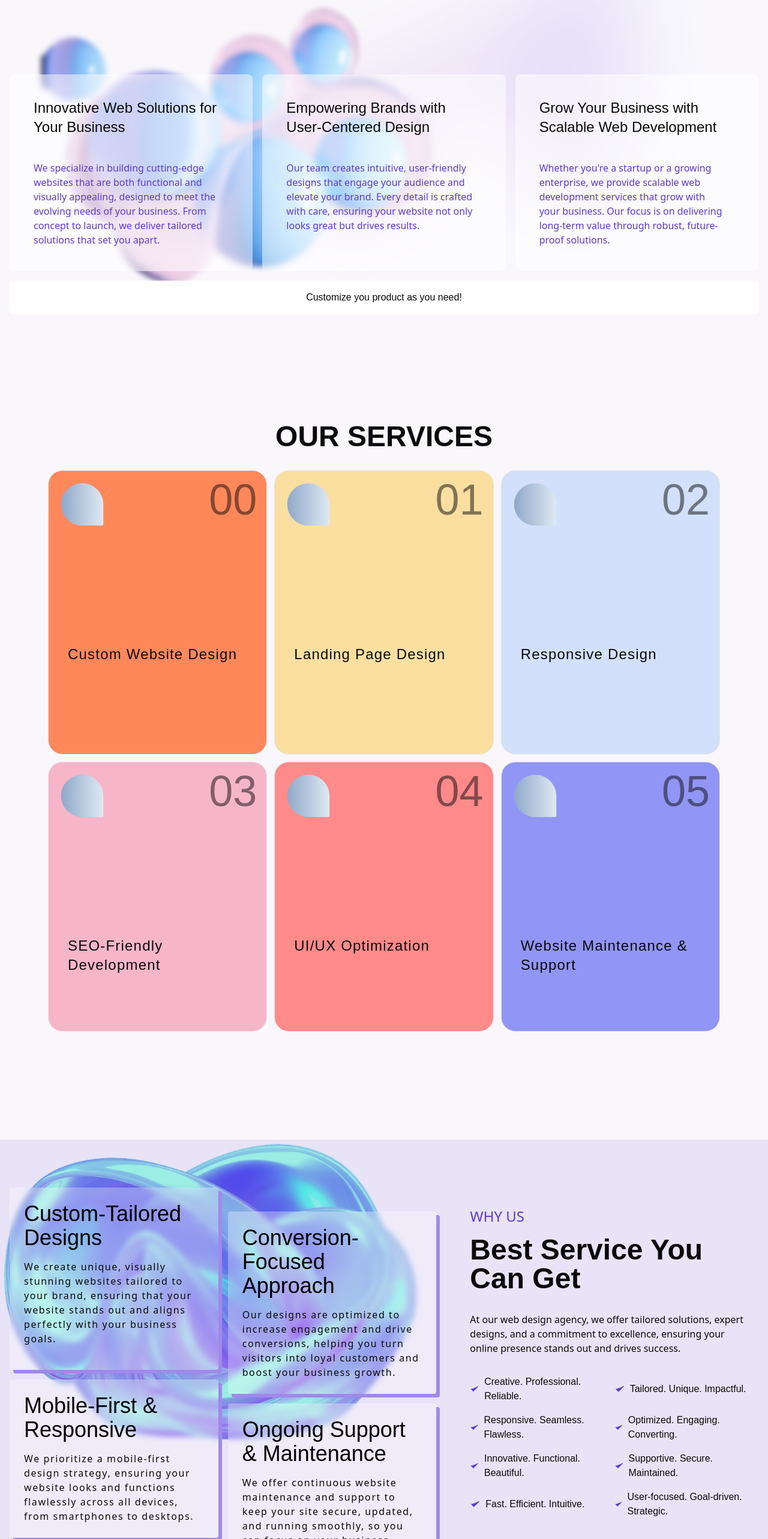
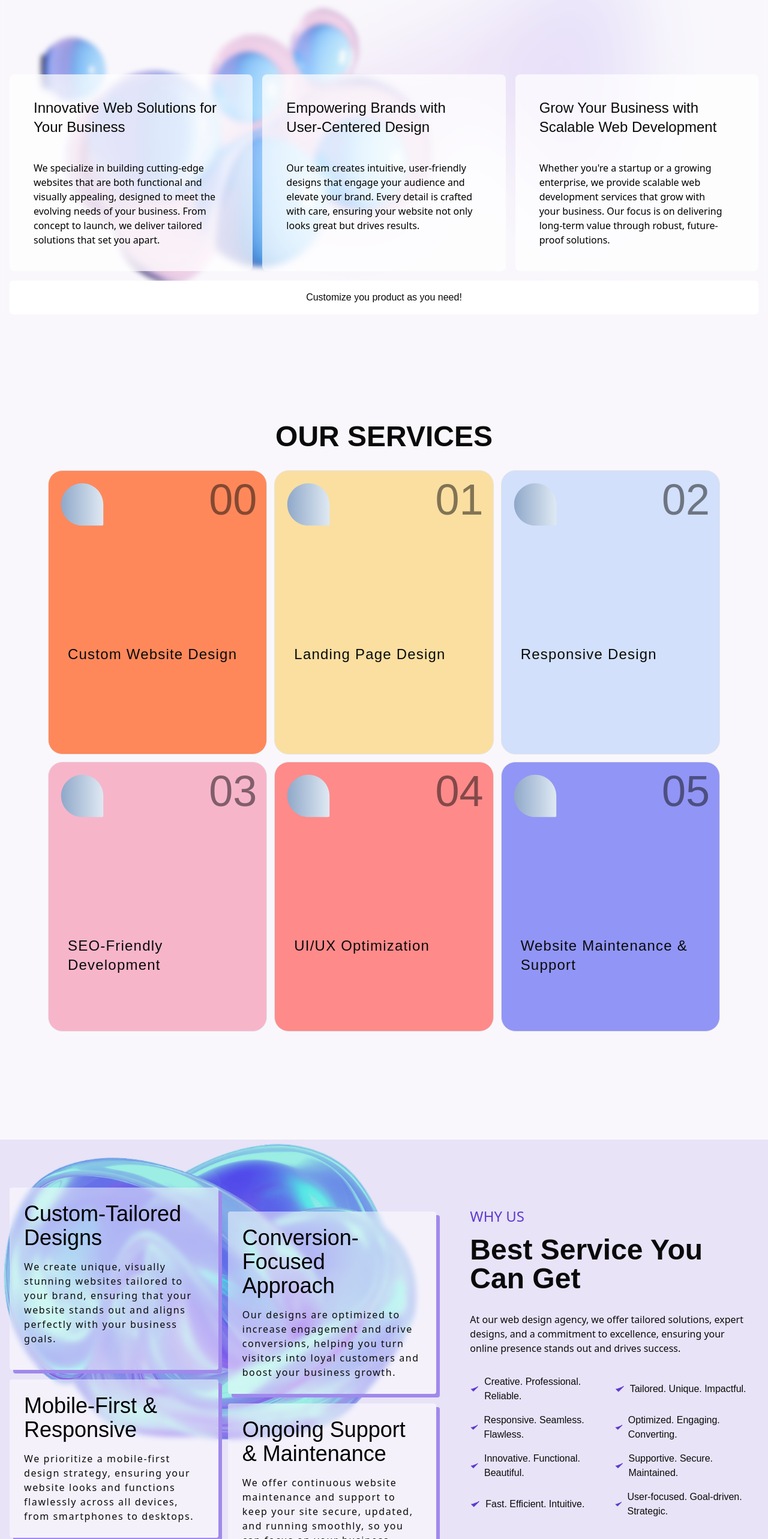
Before and after one commit to FardinOA/web-hawker, a Next.js app: page / in a window 1280 px wide. Shown: the part 840-3406 px from the top of the page at 60% size. Built offline with nearby package versions, Linux system fonts and the light colour scheme; a web font is replaced by a local one.

Commit message:
text fix

```diff
--- a/app/globals.css
+++ b/app/globals.css
@@ -70,3 +70,10 @@
 .brand-shadow {
   box-shadow: 0px -5px 46px -10px #5c38cf;
 }
+
+.text-stroke {
+  -webkit-text-stroke: 1.8px #273d7f;
+  color: #fff6f1;
+  text-shadow: 1px 1px 0 #273d7f, -1px -1px 0 #273d7f, 1px -1px 0 #273d7f,
+    -1px 1px 0 #273d7f, 1px 1px 0 #273d7f;
+}
--- a/components/Home/About.tsx
+++ b/components/Home/About.tsx
@@ -44,13 +44,13 @@ const About = () => {
           {data?.map((ele, ind) => (
             <div
               key={`about-${ind}`}
-              className="rounded-lg bg-white/50 backdrop-blur-sm p-4 space-y-4 lg:space-y-6 lg:p-10 grid grid-rows-subgrid row-start-1 row-end-3 "
+              className="rounded-lg bg-white/70 backdrop-blur-sm p-4 space-y-4 lg:space-y-6 lg:p-10 grid grid-rows-subgrid row-start-1 row-end-3 "
             >
               <div>
                 <p className="text-xl lg:text-2xl">{ele?.title}</p>
               </div>
               <div>
-                <p className="font-sans text-pretty text-primary ">
+                <p className="font-sans text-pretty text-black ">
                   {" "}
                   {ele.description}
                 </p>{" "}
--- a/components/Home/WhyUs.tsx
+++ b/components/Home/WhyUs.tsx
@@ -51,14 +51,14 @@ const WhyUs = () => {
             {whyChooseUs.map((item, index) => (
               <div
                 className={cn(
-                  "  bg-white/30 rounded-sm backdrop-blur-sm p-4 lg:p-6 shadow-[6px_6px_0px_0px_#a089eb]   ",
+                  "  bg-white/50 rounded-sm backdrop-blur-sm p-4 lg:p-6 shadow-[6px_6px_0px_0px_#a089eb]   ",
                   (index == 1 || index == 3) && "lg:translate-y-10"
                 )}
                 key={`whyus-${index}`}
               >
                 <div className="space-y-4">
                   <p className="text-4xl text-black  ">{item?.title}</p>
-                  <p className="  tracking-widest font-[300] font-sans  ">
+                  <p className="  tracking-widest font-[500] font-sans  ">
                     {item?.description}
                   </p>
                 </div>
--- a/package.json
+++ b/package.json
@@ -20,6 +20,7 @@
     "lucide-react": "^0.439.0",
     "mini-svg-data-uri": "^1.4.4",
     "next": "14.2.8",
+    "next-seo": "^6.6.0",
     "next-themes": "^0.3.0",
     "react": "^18",
     "react-dom": "^18",
```
Also changed, not shown: 1 other file (tests, documents, lock files or other folders).
